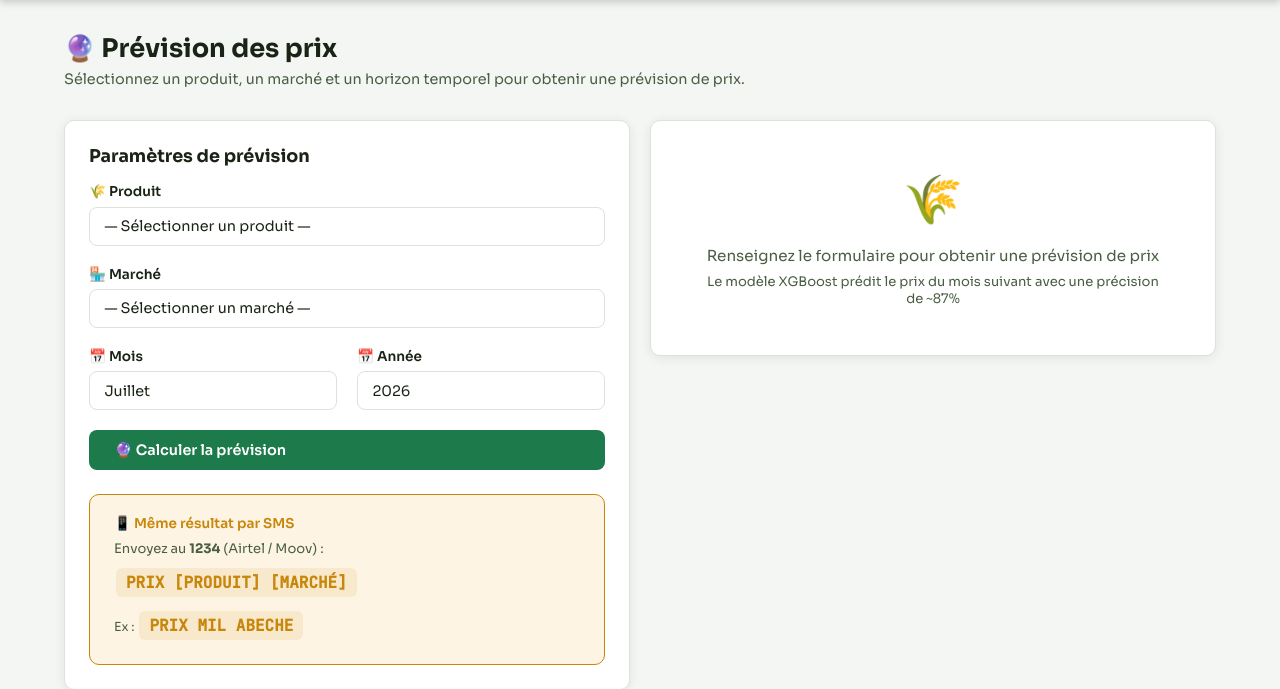
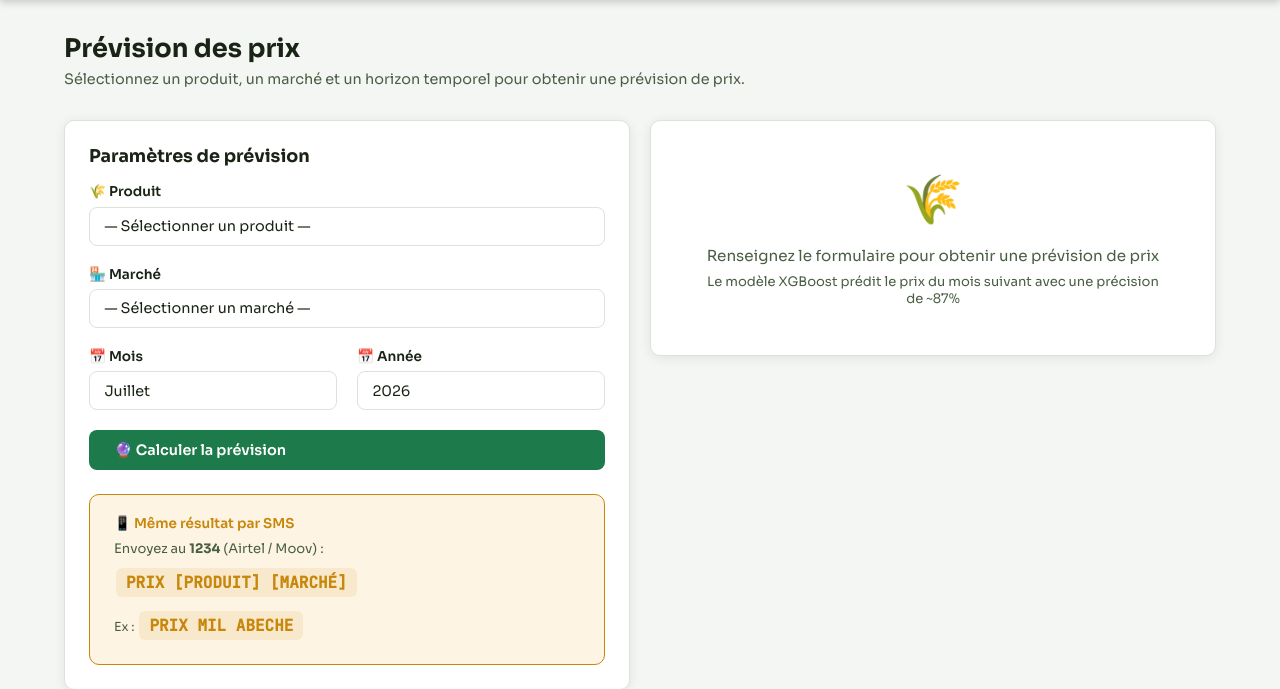
Before and after one commit to alladoummarius723-prog/prix_agricoles_tchad, a Django app: page /prevision/ in a window 1280 px wide. Shown: the part 60-749 px from the top of the page. Run offline with Django 4.2, Linux system fonts and the light colour scheme.

Commit message:
mis à jour

```diff
--- a/core/templates/core/predict.html
+++ b/core/templates/core/predict.html
@@ -3,7 +3,7 @@
 
 {% block content %}
 <div class="container">
-  <h1 class="page-title">🔮 Prévision des prix</h1>
+  <h1 class="page-title"> Prévision des prix</h1>
   <p class="page-sub">Sélectionnez un produit, un marché et un horizon temporel pour obtenir une prévision de prix.</p>
 
   <div class="grid-2">
```
